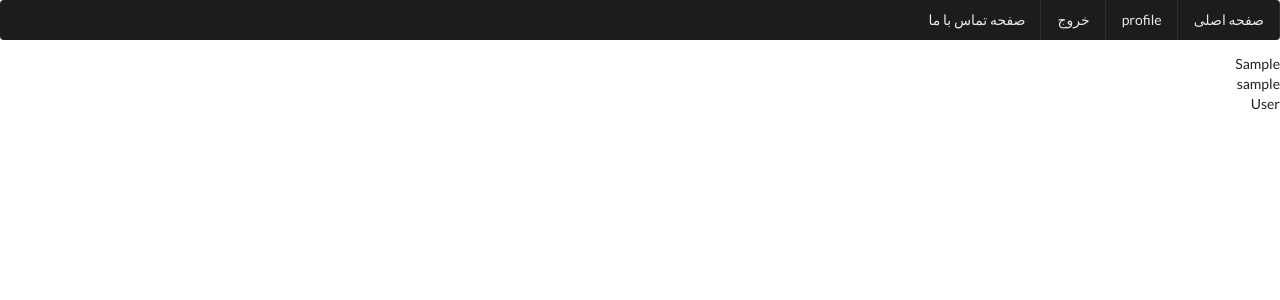
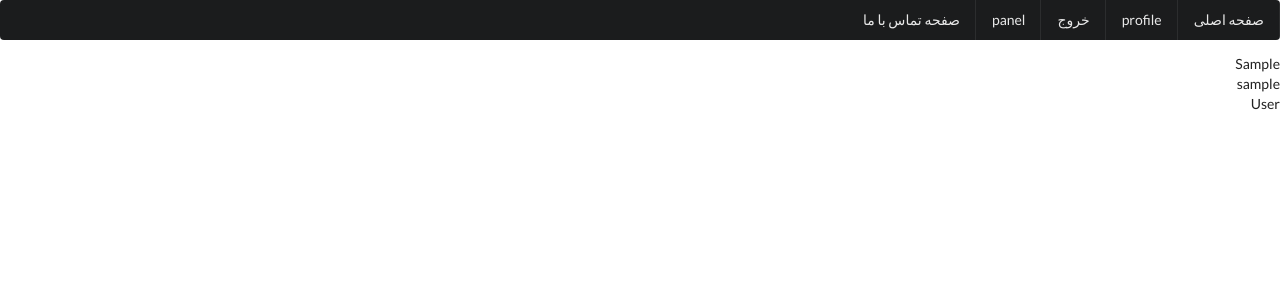
Before and after one commit to alrz1999/webe, a Django app: page /profileview in a window 1280 px wide. Shown: the top 300 px of the page. Run offline with Django 3.2, Linux system fonts and the light colour scheme; the visitor is signed in with stand-in values (Sample User, id 1).

```diff
--- a/edu/urls.py
+++ b/edu/urls.py
@@ -10,5 +10,6 @@ urlpatterns = [
     path('register/', register, name='register'),
     path('logout/', logout_view, name='logout_view'),
     path('cotactus/', contact_us, name='contact_us'),
-    path('profileview', profile_view, name='profileView')
+    path('profileview', profile_view, name='profileView'),
+    path('panelview', panel_view, name='panelview')
 ]
--- a/edu/views.py
+++ b/edu/views.py
@@ -75,3 +75,7 @@ def logout_view(request):
 def profile_view(request):
     user = request.user
     return render(request, 'profile.html', {'user': user})
+
+
+def panel_view(request):
+    return render(request, 'panel.html')
--- a/templates/base.html
+++ b/templates/base.html
@@ -20,6 +20,7 @@
     {% else %}
         <a id="profile" class="item" href="{% url 'edu:profileView' %}">profile</a>
         <a id="logout" class="item" href="{% url 'edu:logout_view' %}">خروج</a>
+        <a id="panel" class="item" href="{% url 'edu:panelview' %}">panel</a>
     {% endif %}
     <a id="contact_us" class="item" href="{% url 'edu:contact_us' %}">صفحه تماس با ما</a>
 
--- /dev/null
+++ b/templates/panel.html
@@ -0,0 +1,6 @@
+{% extends 'base.html' %}
+{% block content %}
+
+
+
+{% endblock %}
```
